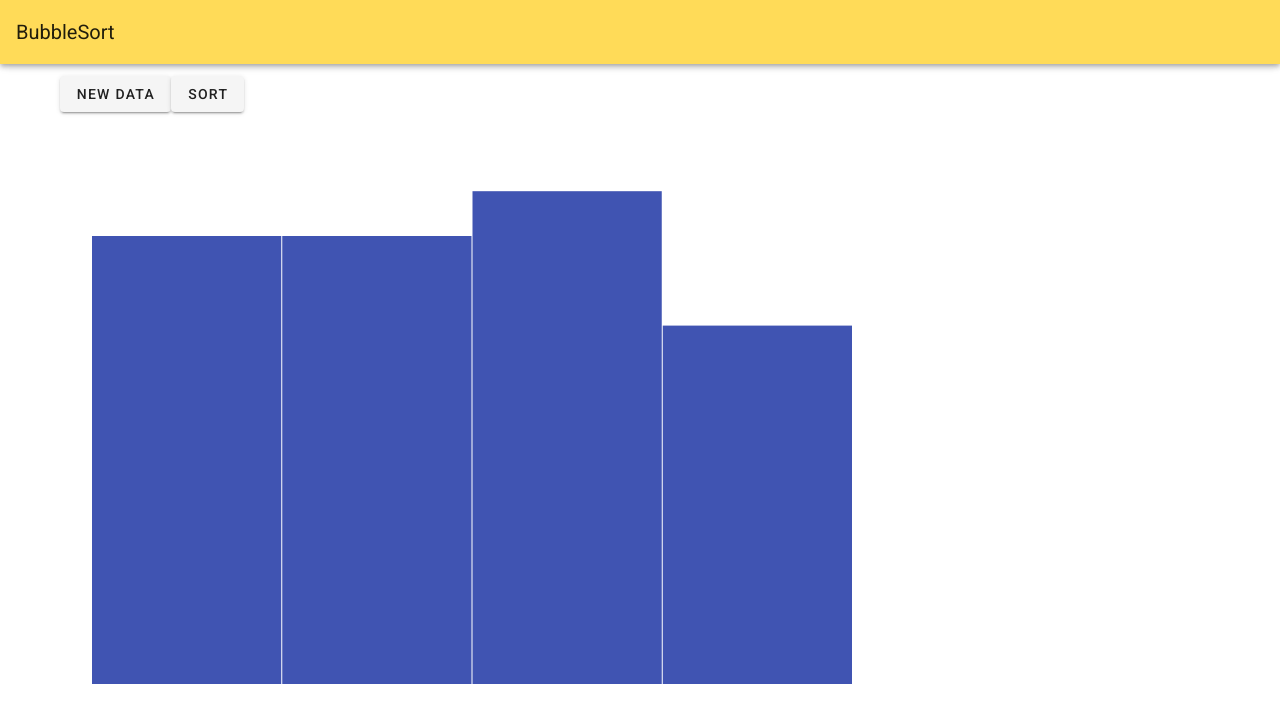
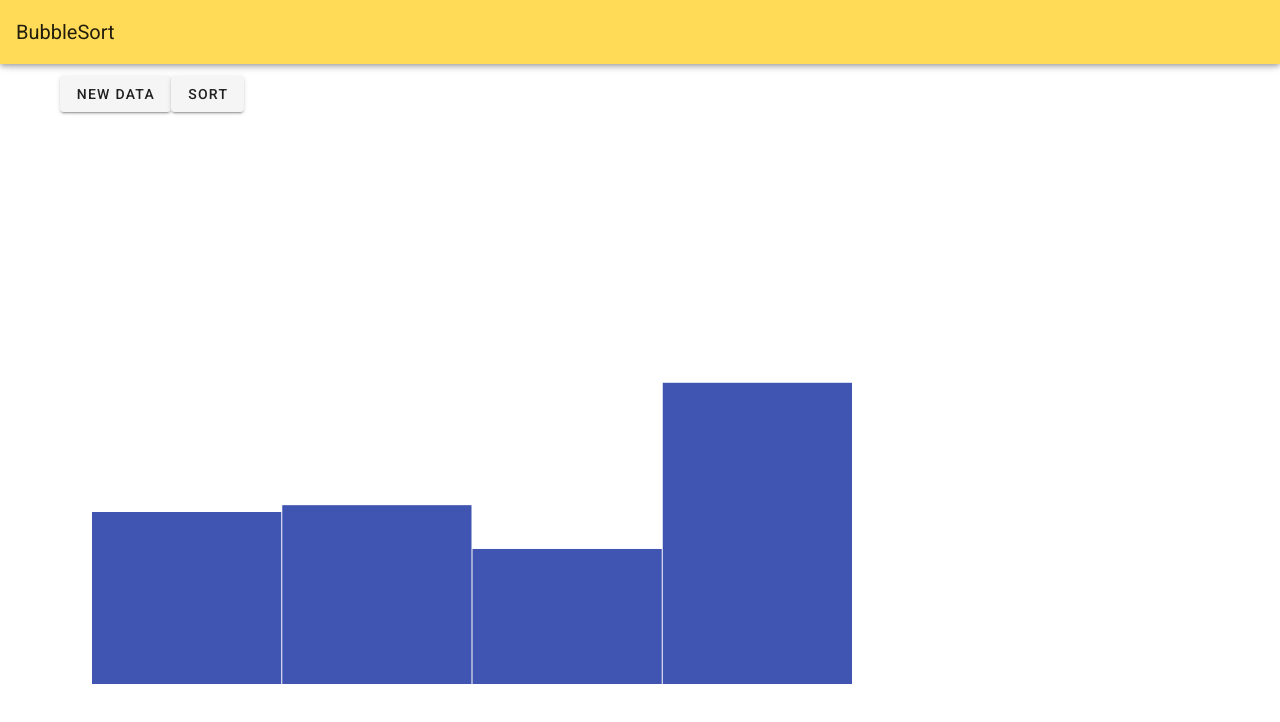
Before and after one commit to MyGitUsername/classic-algorithm-viz, a Vue app: page / in a window 1280 px wide. Shown: the top 722 px of the page. Built offline with nearby package versions, Linux system fonts and the light colour scheme.

Commit message:
Created listGenerator mixin.

```diff
--- a/src/components/BinarySearch.vue
+++ b/src/components/BinarySearch.vue
@@ -2,7 +2,7 @@
   <v-container>
     <v-row>
       <v-col>
-        <v-btn @click="refreshList()">New Data</v-btn>
+        <v-btn @click="refreshList(true)">New Data</v-btn>
         <v-btn
           @click="barChartAnimationData = binarySearch(list, list[searchIdx], 0, listSize - 1)"
           :disabled="!validSearchIdx">
@@ -29,19 +29,16 @@
 
 <script>
 import BarChartVisualization from '@/components/BarChartVisualization.vue';
+import listGenerator from '@/mixins/listGenerator.js';
 
 export default {
   name: 'BinarySearch',
   components: {
     BarChartVisualization
   },
-  maxListSize: 25,
-  props: {
-    title: String
-  },
+  mixins: [listGenerator],
   data () {
     return {
-      listSize: 0,
       barChartAnimationData: [],
       searchIdx: null,
       rules: {
@@ -50,31 +47,11 @@ export default {
     }
   },
   computed: {
-    list () {
-      return Array.from(Array(this.listSize), () =>
-        this.getRandomNumber()
-      ).sort((a,b) => a - b);
-    },
     validSearchIdx () {
       return this.searchIdx == "" || this.searchIdx == null ? false : this.searchIdx >= 0 && this.searchIdx < this.listSize;
     }
   },
   methods: {
-    getRandomNumber () {
-      return Math.random() * this.$options.maxListSize;
-    },
-    /* Return an integer in the range of [0, maxListSize]
-     * not equal to current listSize
-     */
-    getRandomListSize () {
-      do {
-        var randomListSize = Math.floor(Math.random() * this.$options.maxListSize) + 1;
-      } while (this.listSize === randomListSize)
-      return randomListSize;
-    },
-    refreshList () {
-      this.listSize = this.getRandomListSize();
-    },
     binarySearch: function (arr, val, start, end) {
       let barChartAnimationData = [];
 
@@ -93,7 +70,7 @@ export default {
     },
   },
   mounted:function () {
-    this.refreshList();
+    this.refreshList(true);
   }
 }
 </script>
--- a/src/components/BubbleSort.vue
+++ b/src/components/BubbleSort.vue
@@ -11,40 +11,21 @@
 
 <script>
 import BarChartVisualization from '@/components/BarChartVisualization.vue';
+import listGenerator from '@/mixins/listGenerator.js';
 
 export default {
   name: 'BubbleSort',
   components: {
     BarChartVisualization
   },
-  maxListSize: 25,
-  props: {
-    title: String
-  },
+  mixins: [listGenerator],
   data () {
     return {
       listSize: 0,
       swapPairs: []
     }
   },
-  computed: {
-    list () {
-      return Array.from(Array(this.listSize), () => this.getRandomListSize());
-    }
-  },
   methods: {
-    /* Return an integer in the range of [0, maxListSize]
-     * not equal to current listSize
-     */
-    getRandomListSize () {
-      do {
-        var randomListSize = Math.floor(Math.random() * this.$options.maxListSize) + 1;
-      } while (this.listSize === randomListSize)
-      return randomListSize;
-    },
-    refreshList () {
-      this.listSize = this.getRandomListSize();
-    },
     /* Returns a an array of swaps (index pairs) that will
      * sort this list
      */
--- /dev/null
+++ b/src/mixins/listGenerator.js
@@ -0,0 +1,35 @@
+const listGenerator = {
+  maxListSize: 25,
+  data () {
+    return {
+      listSize: 0
+    }
+  },
+  computed: {
+    list () {
+      return Array.from(Array(this.listSize), () =>
+        this.getRandomNumber()
+      );
+    }
+  },
+  methods: {
+    getRandomNumber () {
+      return Math.random() * this.$options.maxListSize;
+    },
+    /* Return an integer in the range of [0, maxListSize]
+     * not equal to current listSize
+     */
+    getRandomListSize () {
+      do {
+        var randomListSize = Math.floor(Math.random() * this.$options.maxListSize) + 1;
+      } while (this.listSize === randomListSize)
+      return randomListSize;
+    },
+    refreshList (sorted) {
+      this.listSize = this.getRandomListSize();
+      if (sorted) this.list.sort((a, b) => a - b);
+    }
+  }
+}
+
+export default listGenerator;
```
